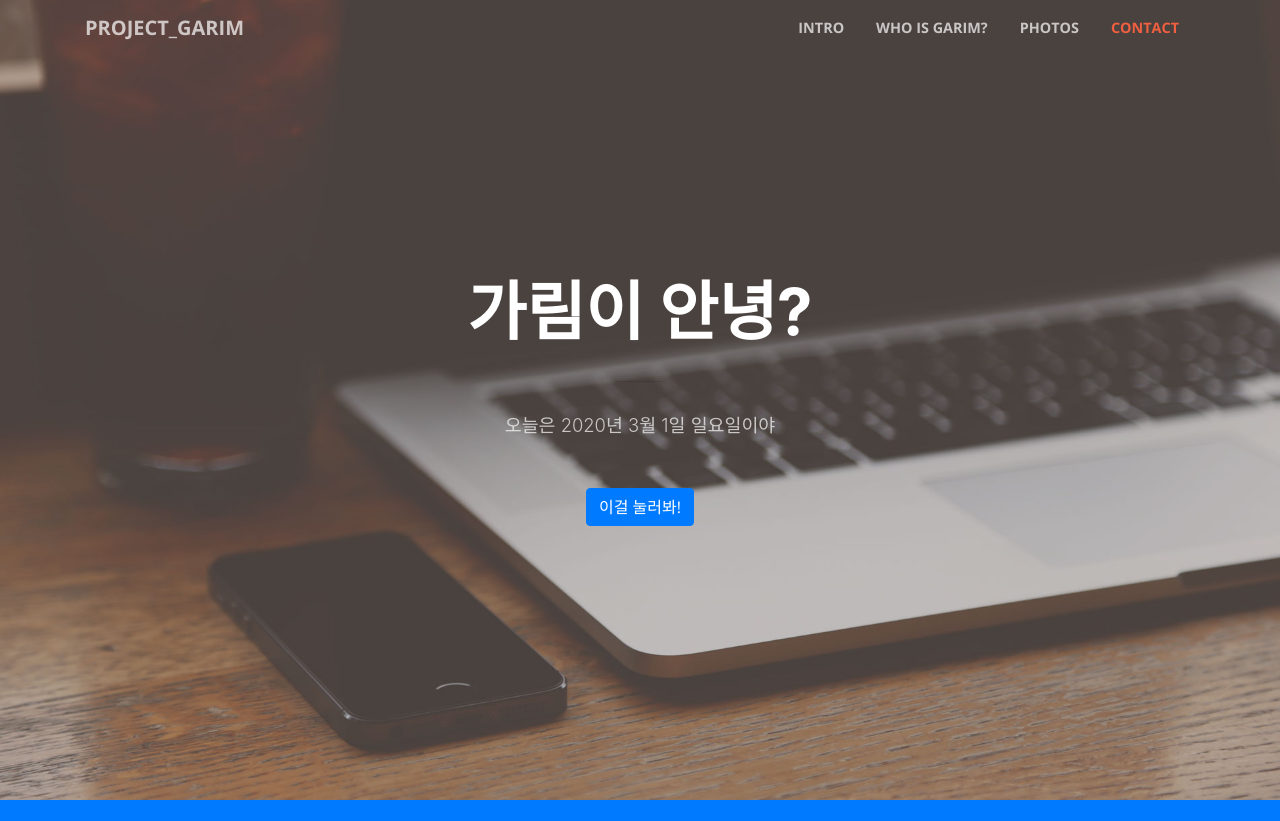
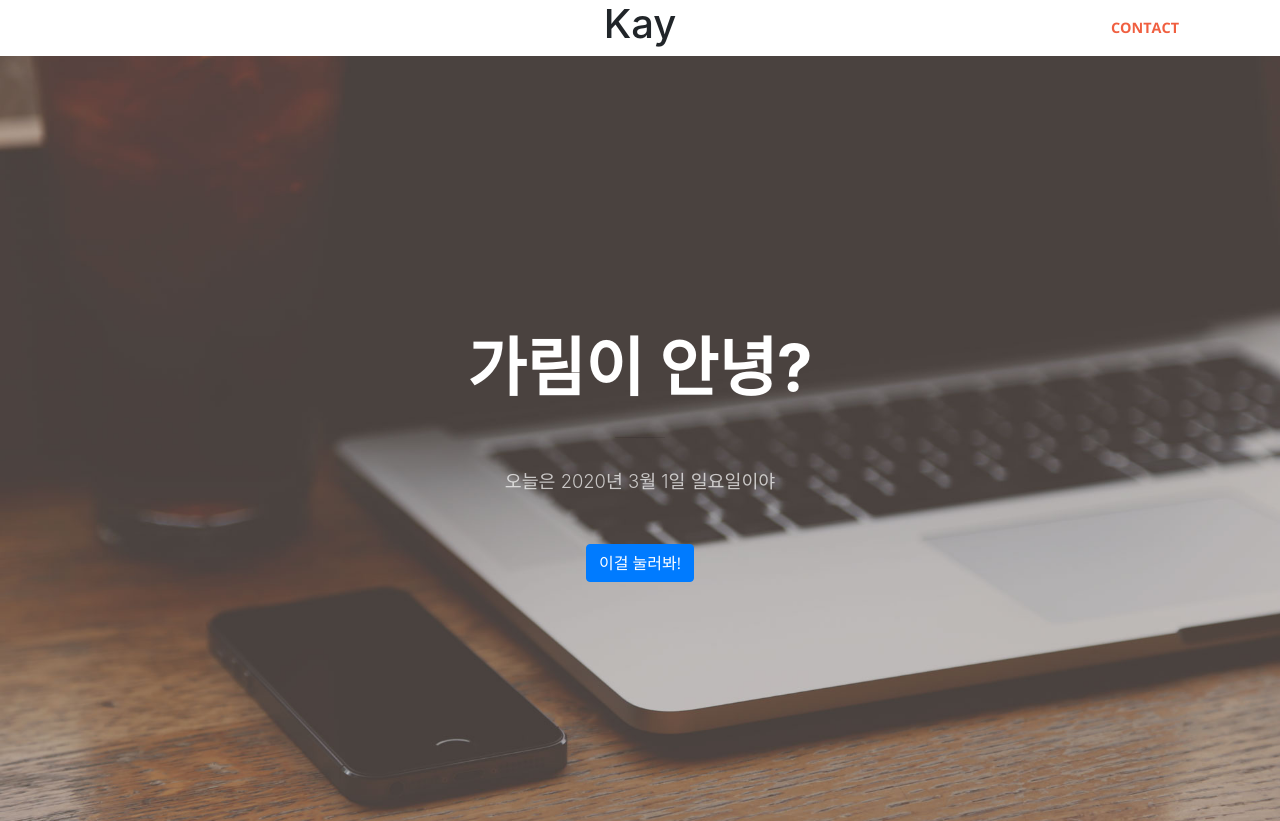
Before and after one commit to withoutyoung/withoutyoung.github.io, a website with bundled scripts: page index.html in a window 1280 px wide. Shown: the top 821 px of the page. Built offline with nearby package versions, Linux system fonts and the light colour scheme.

Commit message:
seventh commit

```diff
--- a/index.html
+++ b/index.html
@@ -1,6 +1,16 @@
 <!DOCTYPE html>
 <html lang="en">
 
+
+<head>
+</head>
+
+<body>
+  <h1 style="text-align: center;">Kay</h1>
+</body>
+
+
+<!--
   <head>
 
     <meta charset="utf-8">
@@ -15,8 +25,12 @@
 
 <!-- Custom fonts for this template -->
 <link href="vendor/font-awesome/css/font-awesome.min.css" rel="stylesheet" type="text/css">
-    <link href='https://fonts.googleapis.com/css?family=Open+Sans:300italic,400italic,600italic,700italic,800italic,400,300,600,700,800' rel='stylesheet' type='text/css'>
-    <link href='https://fonts.googleapis.com/css?family=Merriweather:400,300,300italic,400italic,700,700italic,900,900italic' rel='stylesheet' type='text/css'>
+<link
+  href='https://fonts.googleapis.com/css?family=Open+Sans:300italic,400italic,600italic,700italic,800italic,400,300,600,700,800'
+  rel='stylesheet' type='text/css'>
+<link
+  href='https://fonts.googleapis.com/css?family=Merriweather:400,300,300italic,400italic,700,700italic,900,900italic'
+  rel='stylesheet' type='text/css'>
 
 <!-- Plugin CSS -->
 <link href="vendor/magnific-popup/magnific-popup.css" rel="stylesheet">
@@ -32,7 +46,9 @@
   <nav class="navbar navbar-expand-lg navbar-light fixed-top" id="mainNav">
     <div class="container">
       <a class="navbar-brand js-scroll-trigger" href="#page-top">Project_Garim</a>
-        <button class="navbar-toggler navbar-toggler-right" type="button" data-toggle="collapse" data-target="#navbarResponsive" aria-controls="navbarResponsive" aria-expanded="false" aria-label="Toggle navigation">
+      <button class="navbar-toggler navbar-toggler-right" type="button" data-toggle="collapse"
+        data-target="#navbarResponsive" aria-controls="navbarResponsive" aria-expanded="false"
+        aria-label="Toggle navigation">
         <span class="navbar-toggler-icon"></span>
       </button>
       <div class="collapse navbar-collapse" id="navbarResponsive">
@@ -270,5 +286,6 @@
   <script src="js/creative.min.js"></script>
 
 </body>
+-->
 
 </html>
```
Lines whose indentation alone changed are shown as unchanged.
